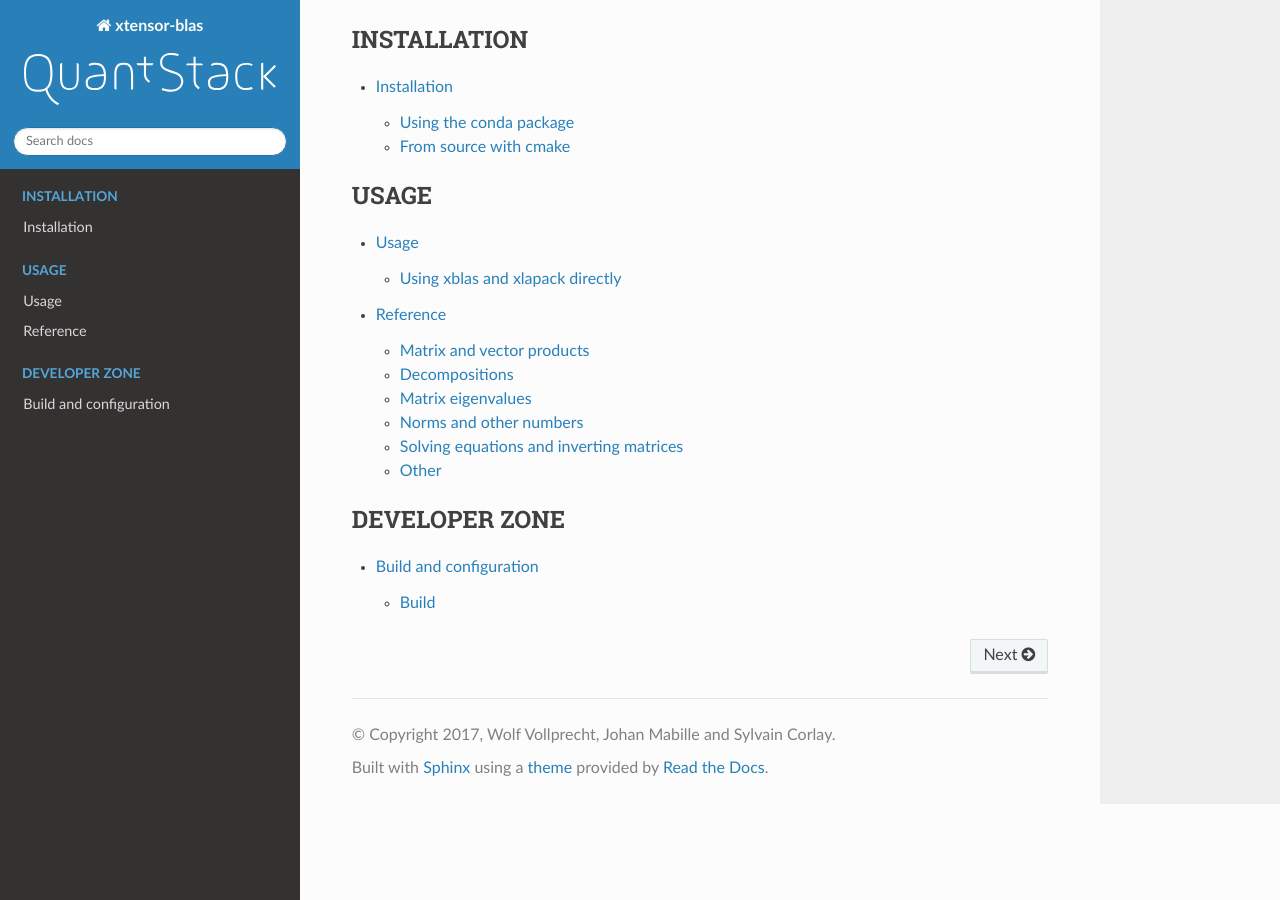
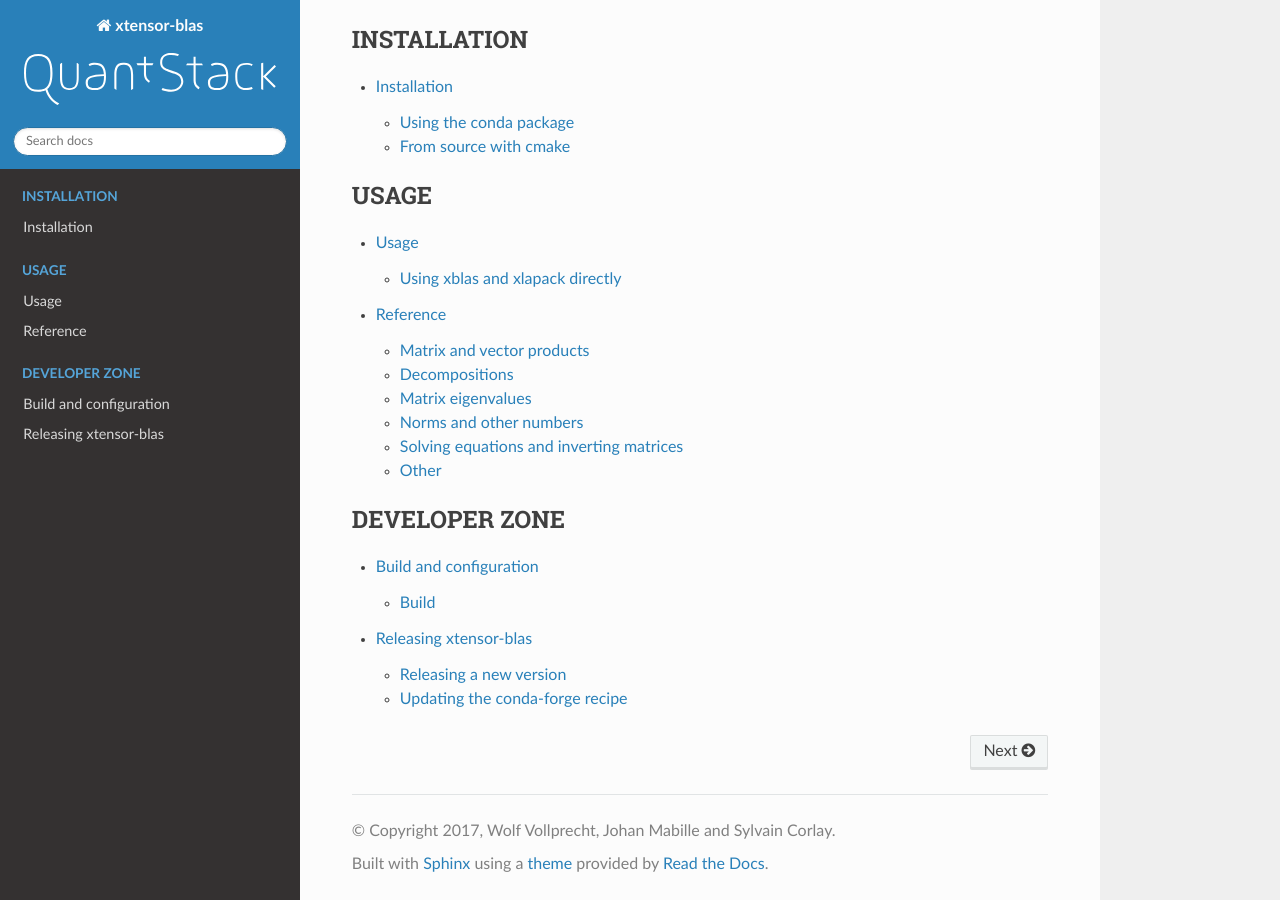
Before and after one commit to xtensor-stack/xtensor-blas, a Sphinx documentation site: the page built from docs/source/index.rst, in a window 1280 px wide and 900 px high, scrolled down 1051 px. Built offline with Sphinx 7.4.7 and the Read the Docs theme 2.0.0, drawn with Linux system fonts in a browser that asks for light colours; some of the changed lines change nothing that is shown.

Commit message:
Release 0.2.0

```diff
--- a/docs/source/index.rst
+++ b/docs/source/index.rst
@@ -46,5 +46,6 @@ This software is licensed under the BSD-3-Clause license. See the LICENSE file f
    :caption: DEVELOPER ZONE
 
    build-options
+   releasing
 
 .. _FLENS: https://github.com/michael-lehn/FLENS
--- /dev/null
+++ b/docs/source/releasing.rst
@@ -0,0 +1,29 @@
+.. Copyright (c) 2017, Wolf Vollprecht, Johan Mabille and Sylvain Corlay
+
+   Distributed under the terms of the BSD 3-Clause License.
+
+   The full license is in the file LICENSE, distributed with this software.
+
+Releasing xtensor-blas
+======================
+
+Releasing a new version
+-----------------------
+
+From the master branch of xtensor-blas
+
+- Make sure that you are in sync with the master branch of the upstream remote.
+- In file ``xblas_config.hpp``, set the macros for ``XTENSOR_BLAS_VERSION_MAJOR``, ``XTENSOR_BLAS_VERSION_MINOR`` and ``XTENSOR_BLAS_VERSION_PATCH`` to the desired values.
+- Stage the changes (``git add``), commit the changes (``git commit``) and add a tag of the form ``Major.minor.patch``. It is important to not add any other content to the tag name.
+- Push the new commit and tag to the main repository. (``git push``, and ``git push --tags``)
+
+Updating the conda-forge recipe
+-------------------------------
+
+xtensor-blas has been packaged for the conda package manager. Once the new tag has been pushed on GitHub, edit the conda-forge recipe for xtensor-blas in the following fashion:
+
+- Update the version number to the new ``Major.minor.patch``.
+- Set the build number to ``0``.
+- Update the hash of the source tarball.
+- Check for the versions of the dependencies.
+- Optionally, rerender the conda-forge feedstock.
```
Also changed, not shown: 1 other file.
